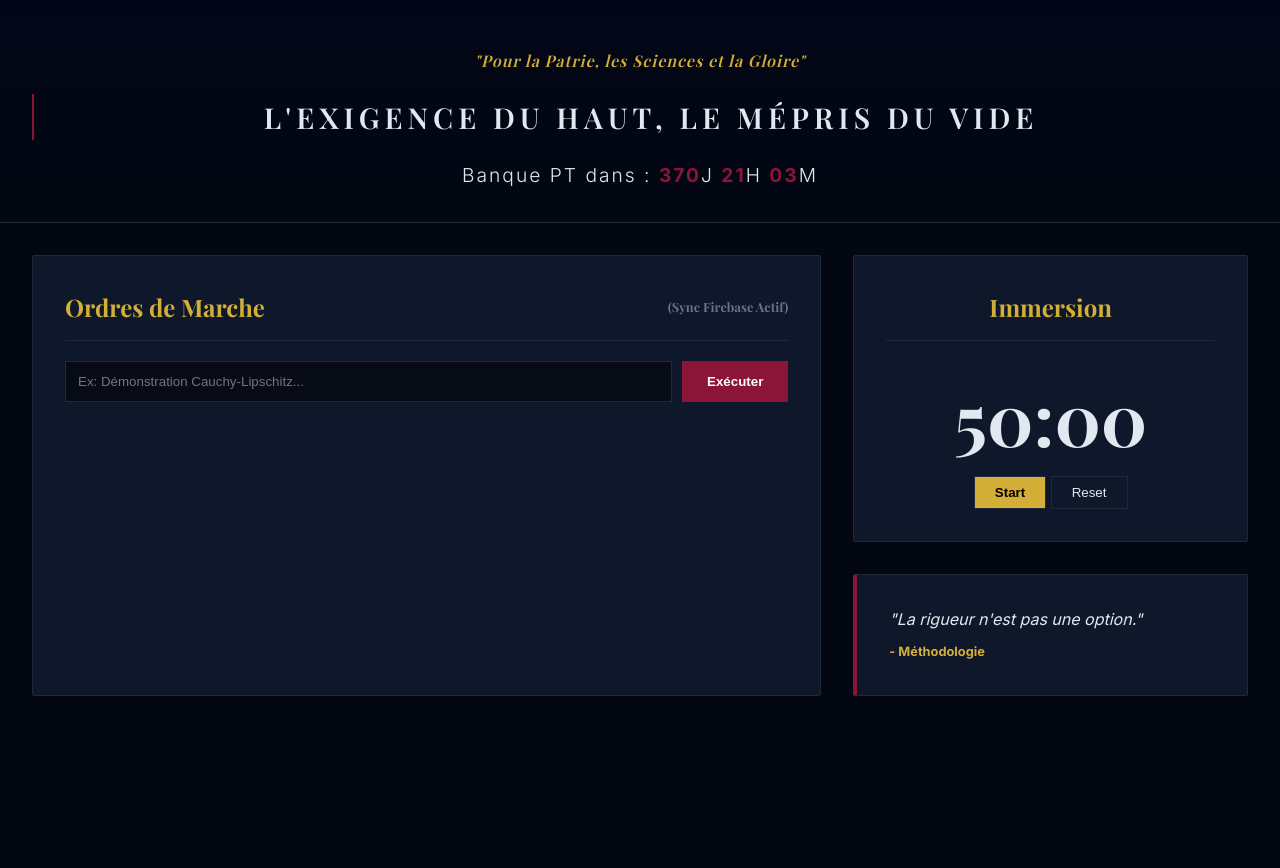
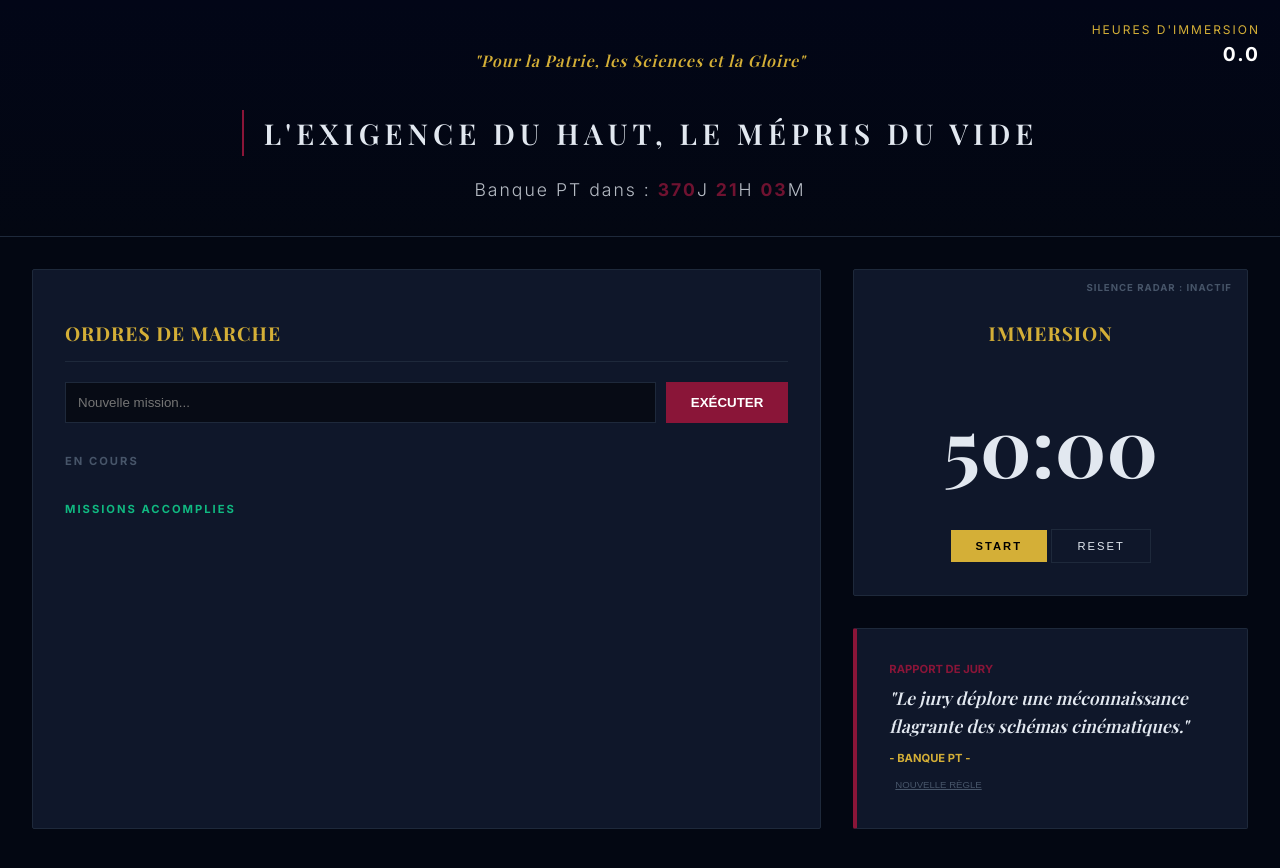
Before and after one commit to Panditoo/Goliath, a plain HTML site: page index.html in a window 1280 px wide. Before the commit the page ends 800 px from the top, so only its background shows below. Drawn offline with nearby package versions, Linux system fonts and the light colour scheme; no server answers; a web font is replaced by a local one.

Commit message:
Gamification 1

```diff
--- a/index.html
+++ b/index.html
@@ -3,7 +3,7 @@
 <head>
     <meta charset="UTF-8">
     <meta name="viewport" content="width=device-width, initial-scale=1.0">
-    <title>Polytechnique | L'Exigence Absolue</title>
+    <title>Goliath | L'Exigence du Haut</title>
     <link href="https://fonts.googleapis.com/css2?family=Playfair+Display:ital,wght@0,600;0,700;1,600&family=Inter:wght@300;400;500;700&display=swap" rel="stylesheet">
 
     <script src="https://www.gstatic.com/firebasejs/8.10.0/firebase-app.js"></script>
@@ -18,15 +18,20 @@
             --card-bg: #0f172a;
             --border-color: #1e293b;
             --danger: #ef4444;
+            --success: #10b981;
         }
 
         body {
             font-family: 'Inter', sans-serif;
             background-color: var(--bg-color);
             color: var(--text-color);
-            margin: 0;
-            padding: 0;
-            line-height: 1.6;
+            margin: 0; padding: 0; line-height: 1.6;
+            transition: background-color 0.5s ease;
+        }
+
+        /* Effet visuel lors d'une rupture de protocole */
+        body.radar-breach {
+            background-color: #2d0a0a;
         }
 
         header {
@@ -34,7 +39,20 @@
             text-align: center;
             border-bottom: 1px solid var(--border-color);
             background: linear-gradient(180deg, #020617 0%, var(--bg-color) 100%);
+            position: relative;
         }
+
+        .flight-hours {
+            position: absolute;
+            top: 20px;
+            right: 20px;
+            text-align: right;
+            font-size: 0.75rem;
+            letter-spacing: 2px;
+            color: var(--accent-color);
+        }
+
+        .flight-hours span { font-size: 1.2rem; display: block; color: #fff; font-weight: 700; }
 
         .motto {
             font-family: 'Playfair Display', serif;
@@ -47,24 +65,19 @@
 
         h1 {
             font-family: 'Playfair Display', serif;
-            font-size: 3rem;
-            letter-spacing: 4px;
-            margin: 0;
-            color: #ffffff;
+            font-size: 1.8rem;
+            letter-spacing: 5px;
             text-transform: uppercase;
+            font-weight: 300;
+            color: var(--text-color);
+            border-left: 2px solid var(--x-red);
+            padding-left: 20px;
+            display: inline-block;
+            margin: 20px 0;
         }
 
-        .countdown {
-            font-size: 1.2rem;
-            font-weight: 300;
-            letter-spacing: 2px;
-            margin-top: 15px;
-        }
-
-        .countdown span {
-            font-weight: 700;
-            color: var(--x-red);
-        }
+        .countdown { font-size: 1.1rem; font-weight: 300; letter-spacing: 2px; opacity: 0.8; }
+        .countdown span { color: var(--x-red); font-weight: 700; }
 
         main {
             max-width: 1300px;
@@ -75,47 +88,42 @@
             gap: 2rem;
         }
 
-        @media (max-width: 900px) {
-            main { grid-template-columns: 1fr; }
-        }
+        @media (max-width: 900px) { main { grid-template-columns: 1fr; } }
 
         .card {
             background: var(--card-bg);
             border: 1px solid var(--border-color);
             padding: 2rem;
             border-radius: 2px;
+            margin-bottom: 2rem;
+            position: relative;
         }
-        h1 {
-            font-family: 'Playfair Display', serif;
-            font-size: 1.8rem; /* Un peu plus petit pour le côté minimaliste */
-            letter-spacing: 5px; /* Espacement large pour l'élégance */
+
+        .radar-status {
+            position: absolute;
+            top: 10px;
+            right: 15px;
+            font-size: 0.6rem;
+            letter-spacing: 1px;
             text-transform: uppercase;
-            font-weight: 300; /* Plus fin pour le côté "Luxe" */
-            color: var(--text-color);
-            border-left: 2px solid var(--x-red); /* Un rappel discret de la couleur de l'école */
-            padding-left: 20px;
-            margin: 20px 0;
+            font-weight: bold;
         }
+
+        .status-active { color: var(--success); }
+        .status-idle { color: #475569; }
+
         h2 {
             font-family: 'Playfair Display', serif;
             border-bottom: 1px solid var(--border-color);
             padding-bottom: 0.8rem;
-            margin-top: 0;
             color: var(--accent-color);
-            display: flex;
-            align-items: center;
-            justify-content: space-between;
+            font-size: 1.2rem;
+            letter-spacing: 1px;
         }
 
-        .task-input-container {
-            display: flex;
-            gap: 10px;
-            margin: 20px 0;
-        }
-
+        .task-input-container { display: flex; gap: 10px; margin: 20px 0; }
         input[type="text"] {
-            flex: 1;
-            padding: 12px;
+            flex: 1; padding: 12px;
             background: rgba(0, 0, 0, 0.5);
             border: 1px solid var(--border-color);
             color: white;
@@ -123,57 +131,37 @@
 
         button.add-btn {
             background: var(--x-red);
-            color: white;
-            border: none;
-            padding: 10px 25px;
-            font-weight: 700;
-            cursor: pointer;
+            color: white; border: none; padding: 10px 25px;
+            font-weight: 700; cursor: pointer; transition: 0.3s;
         }
 
         .task-list { list-style: none; padding: 0; }
+
         .task-item {
-            display: flex;
-            justify-content: space-between;
-            padding: 15px 0;
-            border-bottom: 1px solid var(--border-color);
+            display: flex; justify-content: space-between;
+            padding: 12px 0; border-bottom: 1px solid #1e293b;
         }
 
-        .task-item.completed .task-text {
-            text-decoration: line-through;
-            color: #475569;
-        }
+        .task-item.completed { opacity: 0.5; }
+        .task-item.completed .task-text { text-decoration: line-through; color: var(--success); }
 
-        .timer {
-            font-size: 4.5rem;
-            font-family: 'Playfair Display', serif;
-            font-weight: 700;
-            text-align: center;
-        }
-
+        .timer { font-size: 5rem; font-family: 'Playfair Display', serif; text-align: center; font-weight: 700; margin: 20px 0; }
         .timer-controls { text-align: center; }
         .timer-controls button {
-            background: transparent;
-            color: var(--text-color);
-            border: 1px solid var(--border-color);
-            padding: 8px 20px;
-            cursor: pointer;
+            background: transparent; color: var(--text-color);
+            border: 1px solid var(--border-color); padding: 10px 25px;
+            cursor: pointer; text-transform: uppercase; font-size: 0.7rem; letter-spacing: 2px;
         }
+        .timer-controls button.start { background: var(--accent-color); color: #000; font-weight: 700; border: none; }
 
-        .timer-controls button.start {
-            background: var(--accent-color);
-            color: #000;
-            font-weight: 700;
-        }
-
-        .mentality-container {
-            border-left: 4px solid var(--x-red);
-            margin-top: 2rem;
-        }
+        .mentality-container { border-left: 4px solid var(--x-red); }
+        .jury-alert { color: var(--x-red); font-weight: 700; font-size: 0.7rem; text-transform: uppercase; margin-bottom: 5px; display: block; }
     </style>
 </head>
 <body>
 
 <header>
+    <div class="flight-hours">HEURES D'IMMERSION<span id="totalHours">0.0</span></div>
     <div class="motto">"Pour la Patrie, les Sciences et la Gloire"</div>
     <h1>L'EXIGENCE DU HAUT, LE MÉPRIS DU VIDE</h1>
     <div class="countdown" id="countdown">
@@ -183,33 +171,40 @@
 
 <main>
     <div class="card">
-        <h2>Ordres de Marche <span style="font-size: 0.8rem; color: #64748b;">(Sync Firebase Actif)</span></h2>
+        <h2>ORDRES DE MARCHE</h2>
         <div class="task-input-container">
-            <input type="text" id="taskInput" placeholder="Ex: Démonstration Cauchy-Lipschitz...">
-            <button class="add-btn" onclick="addTask()">Exécuter</button>
+            <input type="text" id="taskInput" placeholder="Nouvelle mission...">
+            <button class="add-btn" onclick="addTask()">EXÉCUTER</button>
         </div>
-        <ul class="task-list" id="taskList"></ul>
+
+        <h3 style="font-size: 0.7rem; color: #475569; letter-spacing: 2px; margin-top: 30px;">EN COURS</h3>
+        <ul class="task-list" id="taskListPending"></ul>
+
+        <h3 style="font-size: 0.7rem; color: var(--success); letter-spacing: 2px; margin-top: 30px;">MISSIONS ACCOMPLIES</h3>
+        <ul class="task-list" id="taskListCompleted"></ul>
     </div>
 
     <div>
         <div class="card">
-            <h2 style="justify-content: center;">Immersion</h2>
+            <div id="radarBadge" class="radar-status status-idle">Silence Radar : Inactif</div>
+            <h2 style="text-align: center; border: none;">IMMERSION</h2>
             <div class="timer" id="timerDisplay">50:00</div>
             <div class="timer-controls">
-                <button class="start" onclick="startTimer()">Start</button>
+                <button class="start" id="startBtn" onclick="startTimer()">Start</button>
                 <button onclick="resetTimer()">Reset</button>
             </div>
         </div>
 
         <div class="card mentality-container">
-            <div id="quoteText" style="font-style: italic; margin-bottom: 10px;">Chargement...</div>
-            <div id="quoteAuthor" style="color: var(--accent-color); font-weight: bold; font-size: 0.8rem;"></div>
+            <span class="jury-alert" id="quoteType">Discipline</span>
+            <div id="quoteText" style="font-style: italic; margin-bottom: 10px; font-family: 'Playfair Display'; font-size: 1.1rem;">"La rigueur n'est pas une option."</div>
+            <div id="quoteAuthor" style="color: var(--accent-color); font-weight: bold; font-size: 0.7rem; text-transform: uppercase;"></div>
+            <button onclick="generateQuote()" style="background:none; border:none; color:#475569; font-size:0.6rem; cursor:pointer; text-decoration:underline; margin-top:10px;">NOUVELLE RÈGLE</button>
         </div>
     </div>
 </main>
 
 <script>
-    // ÉTAPE 2 : CONFIGURATION ET INITIALISATION
     const firebaseConfig = {
         apiKey: "AIzaSyA9aDL6TtLLs1WUl17NTLxnmaM6V1iP8Pc",
         authDomain: "gloliath.firebaseapp.com",
@@ -223,66 +218,49 @@
     firebase.initializeApp(firebaseConfig);
     const database = firebase.database();
     const tasksRef = database.ref('tasks');
+    const statsRef = database.ref('stats/totalTime');
 
-    // --- 1. COMPTE À REBOURS ---
+    let totalSecondsStored = 0;
+    statsRef.on('value', (snapshot) => {
+        totalSecondsStored = snapshot.val() || 0;
+        document.getElementById('totalHours').innerText = (totalSecondsStored / 3600).toFixed(1);
+    });
+
     const targetDate = new Date("May 3, 2027 08:00:00").getTime();
     function updateCountdown() {
         const now = new Date().getTime();
         const distance = targetDate - now;
-        const days = Math.floor(distance / (1000 * 60 * 60 * 24));
-        const hours = Math.floor((distance % (1000 * 60 * 60 * 24)) / (1000 * 60 * 60));
-        const minutes = Math.floor((distance % (1000 * 60 * 60)) / (1000 * 60));
-        document.getElementById("days").innerText = days.toString().padStart(3, '0');
-        document.getElementById("hours").innerText = hours.toString().padStart(2, '0');
-        document.getElementById("mins").innerText = minutes.toString().padStart(2, '0');
+        document.getElementById("days").innerText = Math.floor(distance / (86400000)).toString().padStart(3, '0');
+        document.getElementById("hours").innerText = Math.floor((distance % 86400000) / 3600000).toString().padStart(2, '0');
+        document.getElementById("mins").innerText = Math.floor((distance % 3600000) / 60000).toString().padStart(2, '0');
     }
     setInterval(updateCountdown, 1000);
-    updateCountdown();
 
-    // --- 2. GESTION DES TÂCHES AVEC FIREBASE ---
-
-    // Écouter les changements en temps réel sur Firebase
     tasksRef.on('value', (snapshot) => {
         const data = snapshot.val();
-        renderTasks(data);
+        const pendingList = document.getElementById('taskListPending');
+        const completedList = document.getElementById('taskListCompleted');
+        pendingList.innerHTML = ''; completedList.innerHTML = '';
+        if (data) {
+            Object.keys(data).forEach(id => {
+                const task = data[id];
+                const li = document.createElement('li');
+                li.className = `task-item ${task.completed ? 'completed' : ''}`;
+                li.innerHTML = `<span class="task-text" style="cursor:pointer" onclick="toggleTask('${id}', ${task.completed})">${task.text}</span>
+                                <button style="background:none; border:none; color:#475569; cursor:pointer" onclick="deleteTask('${id}')">✕</button>`;
+                if(task.completed) completedList.appendChild(li); else pendingList.appendChild(li);
+            });
+        }
     });
-
-    function renderTasks(data) {
-        const taskList = document.getElementById('taskList');
-        taskList.innerHTML = '';
-        if (!data) return;
-
-        // On transforme l'objet Firebase en tableau pour l'afficher
-        Object.keys(data).forEach((id) => {
-            const task = data[id];
-            const li = document.createElement('li');
-            li.className = `task-item ${task.completed ? 'completed' : ''}`;
-            li.innerHTML = `
-                <span class="task-text" style="cursor:pointer" onclick="toggleTask('${id}', ${task.completed})">${task.text}</span>
-                <button style="background:none; border:none; color:#475569; cursor:pointer" onclick="deleteTask('${id}')">✕</button>
-            `;
-            taskList.appendChild(li);
-        });
-    }
 
     function addTask() {
         const input = document.getElementById('taskInput');
-        const text = input.value.trim();
-        if (text) {
-            tasksRef.push({ text: text, completed: false });
-            input.value = '';
-        }
+        if (input.value.trim()) { tasksRef.push({ text: input.value.trim(), completed: false }); input.value = ''; }
     }
+    function toggleTask(id, status) { tasksRef.child(id).update({ completed: !status }); }
+    function deleteTask(id) { tasksRef.child(id).remove(); }
 
-    function toggleTask(id, currentStatus) {
-        tasksRef.child(id).update({ completed: !currentStatus });
-    }
-
-    function deleteTask(id) {
-        tasksRef.child(id).remove();
-    }
-
-    // --- 3. POMODORO ---
+    // --- LOGIQUE POMODORO + MODE SILENCE RADAR ---
     let timerInterval;
     let timeLeft = 50 * 60;
     let isRunning = false;
@@ -296,31 +274,69 @@
     function startTimer() {
         if (isRunning) return;
         isRunning = true;
+        document.getElementById('startBtn').innerText = "MISSION EN COURS";
+        document.getElementById('radarBadge').innerText = "Silence Radar : ACTIF";
+        document.getElementById('radarBadge').className = "radar-status status-active";
+
         timerInterval = setInterval(() => {
             if (timeLeft > 0) {
                 timeLeft--;
                 updateTimerDisplay();
+                if (timeLeft % 60 === 0) { statsRef.set(totalSecondsStored + 60); }
             } else {
-                clearInterval(timerInterval);
-                isRunning = false;
-                alert("Fin de session.");
-                resetTimer();
+                completeMission();
             }
         }, 1000);
+    }
+
+    function completeMission() {
+        clearInterval(timerInterval);
+        isRunning = false;
+        alert("Mission accomplie. Intégrité du radar maintenue.");
+        resetTimer();
     }
 
     function resetTimer() {
         clearInterval(timerInterval);
         isRunning = false;
         timeLeft = 50 * 60;
+        document.getElementById('startBtn').innerText = "START";
+        document.getElementById('radarBadge').innerText = "Silence Radar : Inactif";
+        document.getElementById('radarBadge').className = "radar-status status-idle";
+        document.body.classList.remove('radar-breach');
         updateTimerDisplay();
     }
 
-    // --- 4. CITATIONS ---
-    const quotes = [{ text: "La rigueur n'est pas une option.", author: "Méthodologie" }];
-    document.getElementById('quoteText').innerText = `"${quotes[0].text}"`;
-    document.getElementById('quoteAuthor').innerText = `- ${quotes[0].author}`;
+    // --- DETECTION DE RUPTURE DE DISCIPLINE ---
+    document.addEventListener("visibilitychange", () => {
+        if (document.hidden && isRunning) {
+            // Échec Critique
+            clearInterval(timerInterval);
+            isRunning = false;
+            document.body.classList.add('radar-breach');
+            document.getElementById('radarBadge').innerText = "RUPTURE RADAR : ÉCHEC";
+            document.getElementById('radarBadge').className = "radar-status";
+            document.getElementById('radarBadge').style.color = "var(--danger)";
 
+            alert("ÉCHEC CRITIQUE : Vous avez quitté votre poste. La session est annulée.");
+            resetTimer();
+        }
+    });
+
+    const quotes = [
+        { type: "Rapport de Jury", text: "Le jury déplore une méconnaissance flagrante des schémas cinématiques.", author: "Banque PT" },
+        { type: "Rapport de Jury", text: "La rigueur n'est pas une option esthétique. Une ligne non justifiée est nulle.", author: "Épreuve Maths C" },
+        { type: "Discipline", text: "Ne révise pas pour réussir. Révise pour que l'échec soit impossible.", author: "Loi du Concours" },
+        { type: "Discipline", text: "La difficulté est un filtre. Elle élimine les autres, pas toi.", author: "Mentalité X" }
+    ];
+
+    function generateQuote() {
+        const q = quotes[Math.floor(Math.random() * quotes.length)];
+        document.getElementById('quoteType').innerText = q.type;
+        document.getElementById('quoteText').innerText = `"${q.text}"`;
+        document.getElementById('quoteAuthor').innerText = `- ${q.author} -`;
+    }
+    generateQuote();
 </script>
 </body>
 </html>
```
